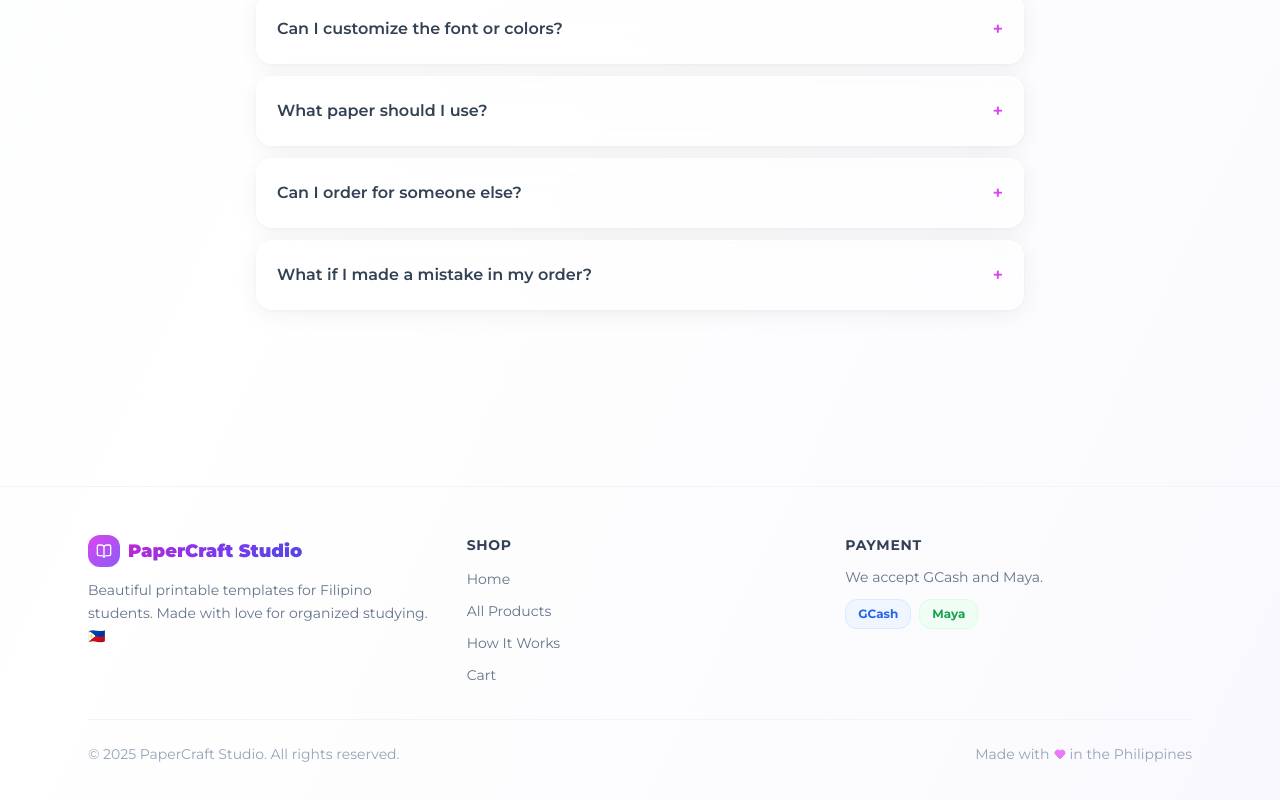
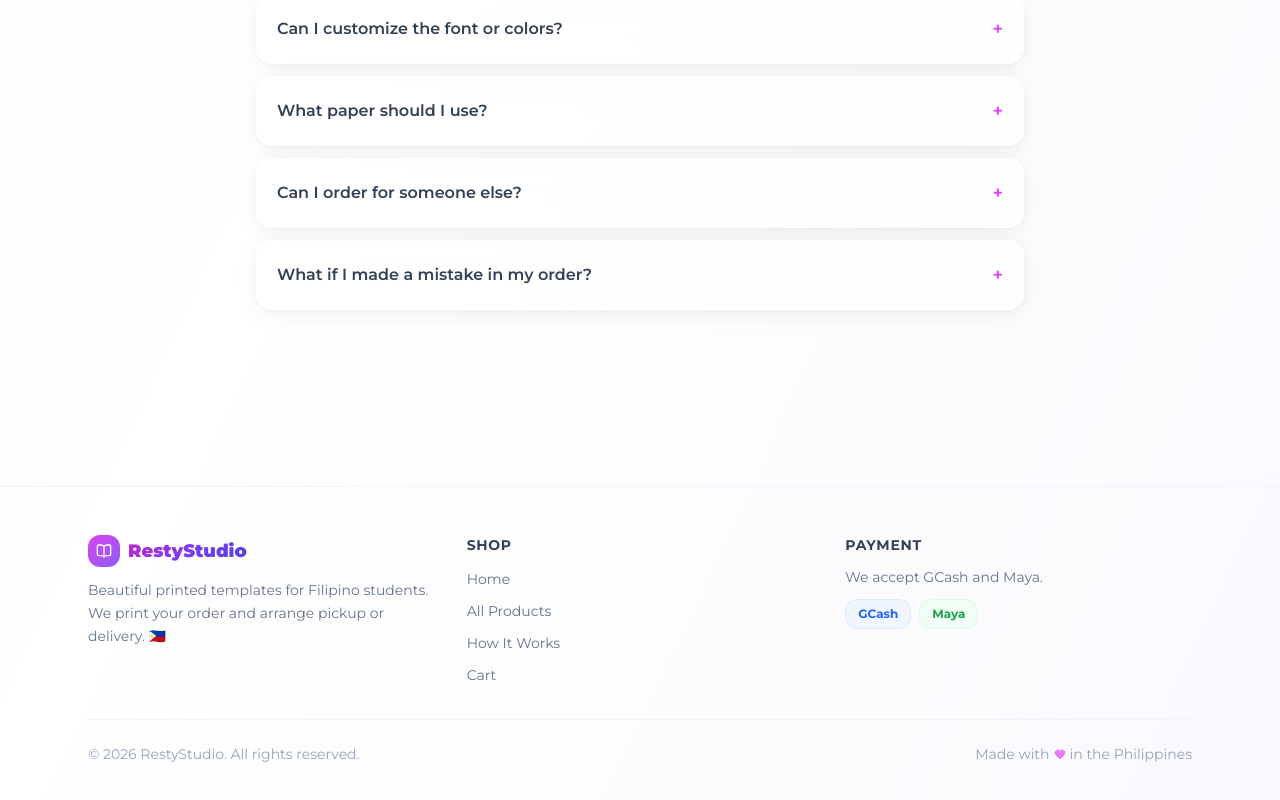
Before and after one commit to Sneax322/RestyStudio, a React (Vite) app: page /how-it-works in a window 1280 px wide. Shown: the part 1889-2689 px from the top of the page. Built offline with nearby package versions, Linux system fonts and the light colour scheme.

Commit message:
Rename PaperCraft Studio to RestyStudio and update fulfillment messaging in footer.

```diff
--- a/src/components/Footer.jsx
+++ b/src/components/Footer.jsx
@@ -12,10 +12,10 @@ export default function Footer() {
               <div className="w-8 h-8 rounded-xl bg-gradient-to-br from-fuchsia-500 to-violet-500 flex items-center justify-center">
                 <BookOpen className="w-4 h-4 text-white" />
               </div>
-              <span className="font-black text-lg gradient-text">PaperCraft Studio</span>
+              <span className="font-black text-lg gradient-text">RestyStudio</span>
             </div>
             <p className="text-slate-500 dark:text-slate-400 text-sm leading-relaxed">
-              Beautiful printable templates for Filipino students. Made with love for organized studying. 🇵🇭
+              Beautiful printed templates for Filipino students. We print your order and arrange pickup or delivery. 🇵🇭
             </p>
           </div>
 
@@ -23,7 +23,7 @@ export default function Footer() {
           <div>
             <h4 className="font-bold text-slate-700 dark:text-slate-300 mb-3 text-sm uppercase tracking-wider">Shop</h4>
             <ul className="space-y-2">
-              {[['/', 'Home'], ['/products', 'All Products'], ['/how-it-works', 'How It Works'], ['/cart', 'Cart']].map(([to, label]) => (
+              {[["/", "Home"], ["/products", "All Products"], ["/how-it-works", "How It Works"], ["/cart", "Cart"]].map(([to, label]) => (
                 <li key={to}>
                   <Link to={to} className="text-slate-500 hover:text-fuchsia-600 dark:text-slate-400 dark:hover:text-fuchsia-400 text-sm transition-colors">
                     {label}
@@ -49,7 +49,7 @@ export default function Footer() {
         </div>
 
         <div className="mt-8 pt-6 border-t border-slate-100 dark:border-slate-800 flex flex-col sm:flex-row items-center justify-between gap-3 text-sm text-slate-400">
-          <span>© 2025 PaperCraft Studio. All rights reserved.</span>
+          <span>© 2026 RestyStudio. All rights reserved.</span>
           <span className="flex items-center gap-1">Made with <Heart className="w-3 h-3 text-fuchsia-400 fill-fuchsia-400" /> in the Philippines</span>
         </div>
       </div>
```
